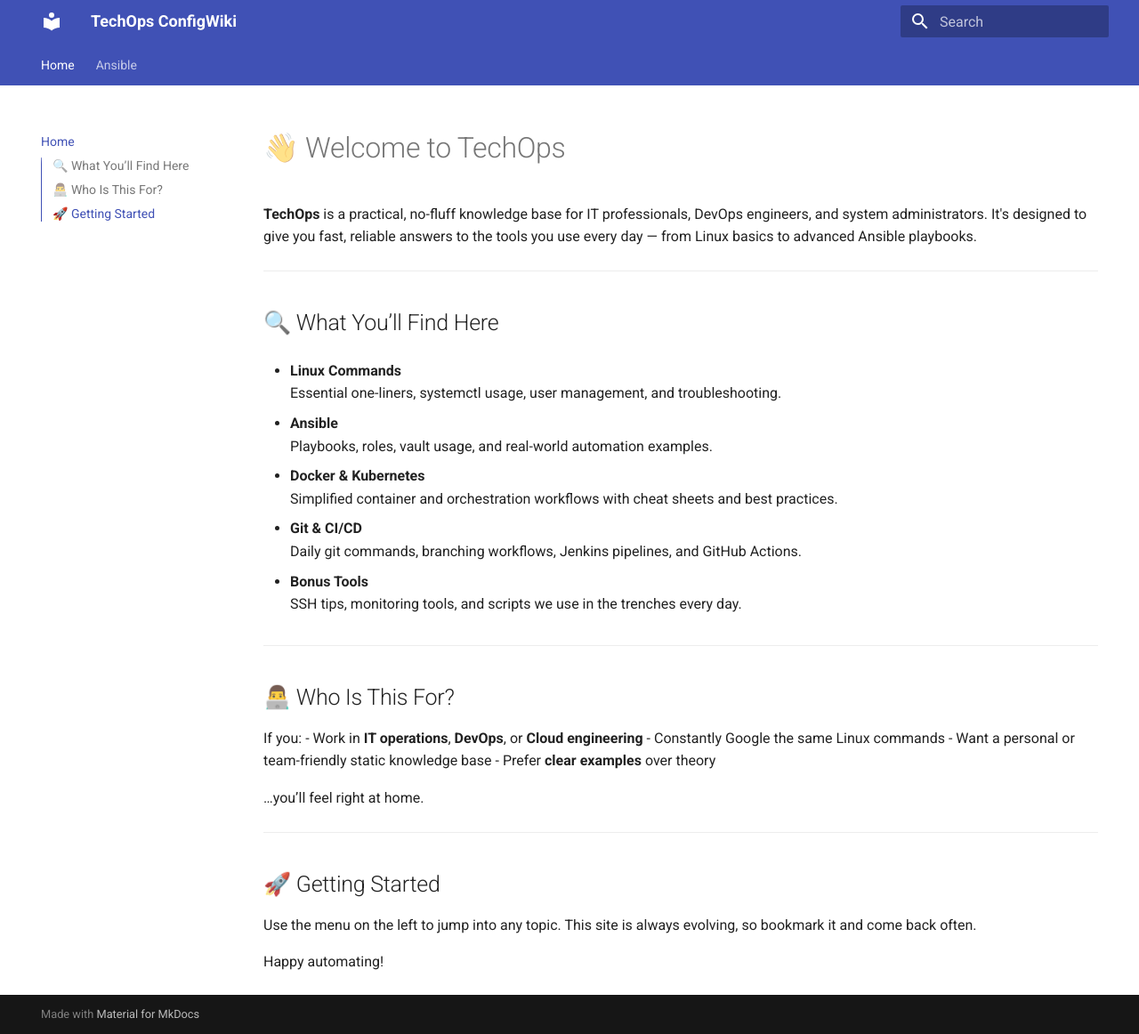
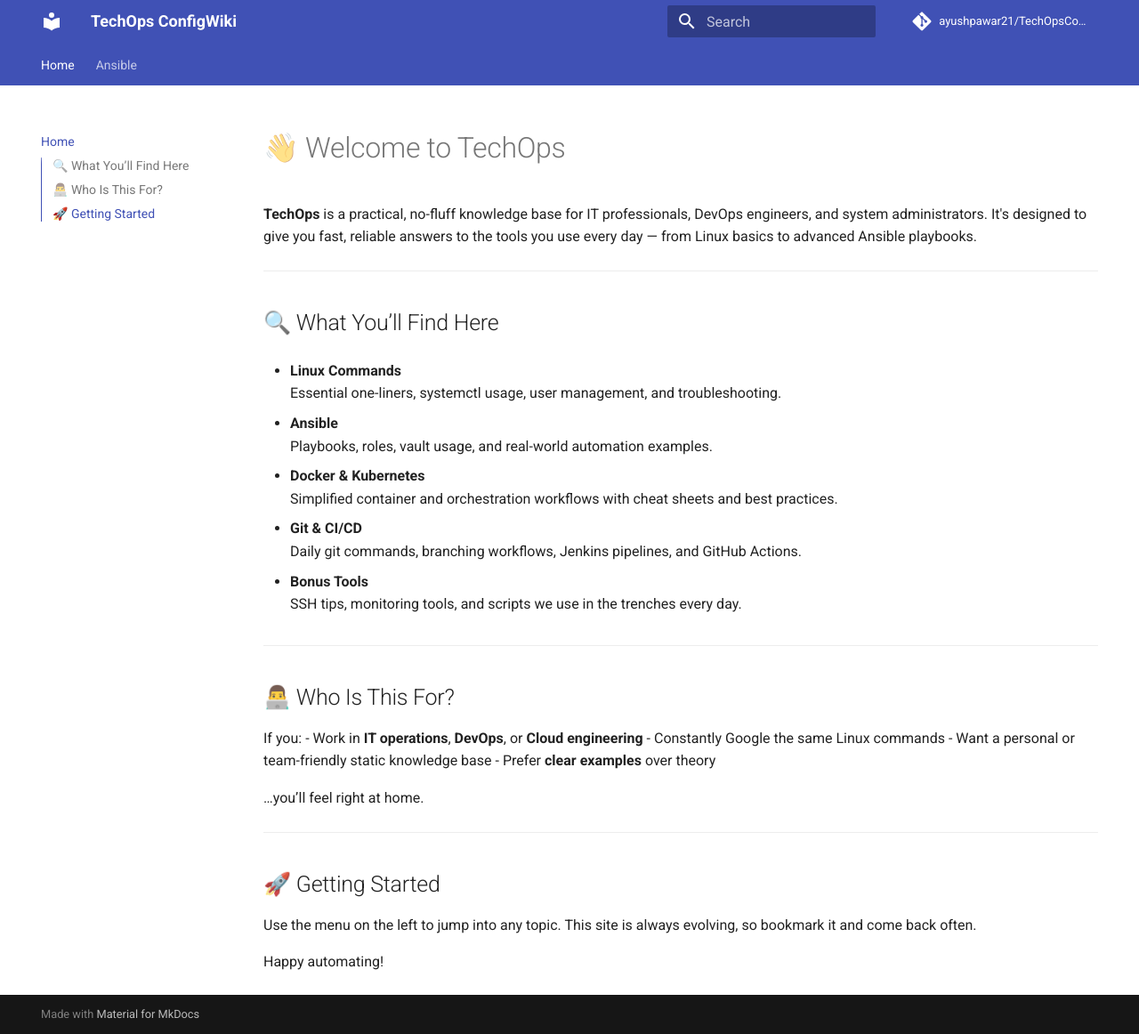
Before and after one commit to ayushpawar21/TechOpsConfigWiki, an MkDocs documentation site: the page built from docs/index.md, in a window 1280 px wide and 1162 px high. Shown: the whole window at 89% size. Built offline with MkDocs 1.6.1 and Material for MkDocs 9.7.7, drawn with Linux system fonts in a browser that asks for light colours; comment, search, counter and statistics services are not loaded.

Commit message:
change in mkdoc files

```diff
--- a/mkdocs.yml
+++ b/mkdocs.yml
@@ -1,4 +1,5 @@
 site_name: TechOps ConfigWiki
+site_url: https://ayushpawar21.github.io/TechOpsConfigWiki/
 site_description: A handy reference guide for IT professionals & DevOps engineers
 site_author: Aayush Pawar
 theme:
@@ -12,6 +13,10 @@
     - toc.integrate
     - search.highlight
     - navigation.top
+
+# Repository
+repo_name: ayushpawar21/TechOpsConfigWiki
+repo_url: https://github.com/ayushpawar21/TechOpsConfigWiki
 
 plugins:
   - search
```
